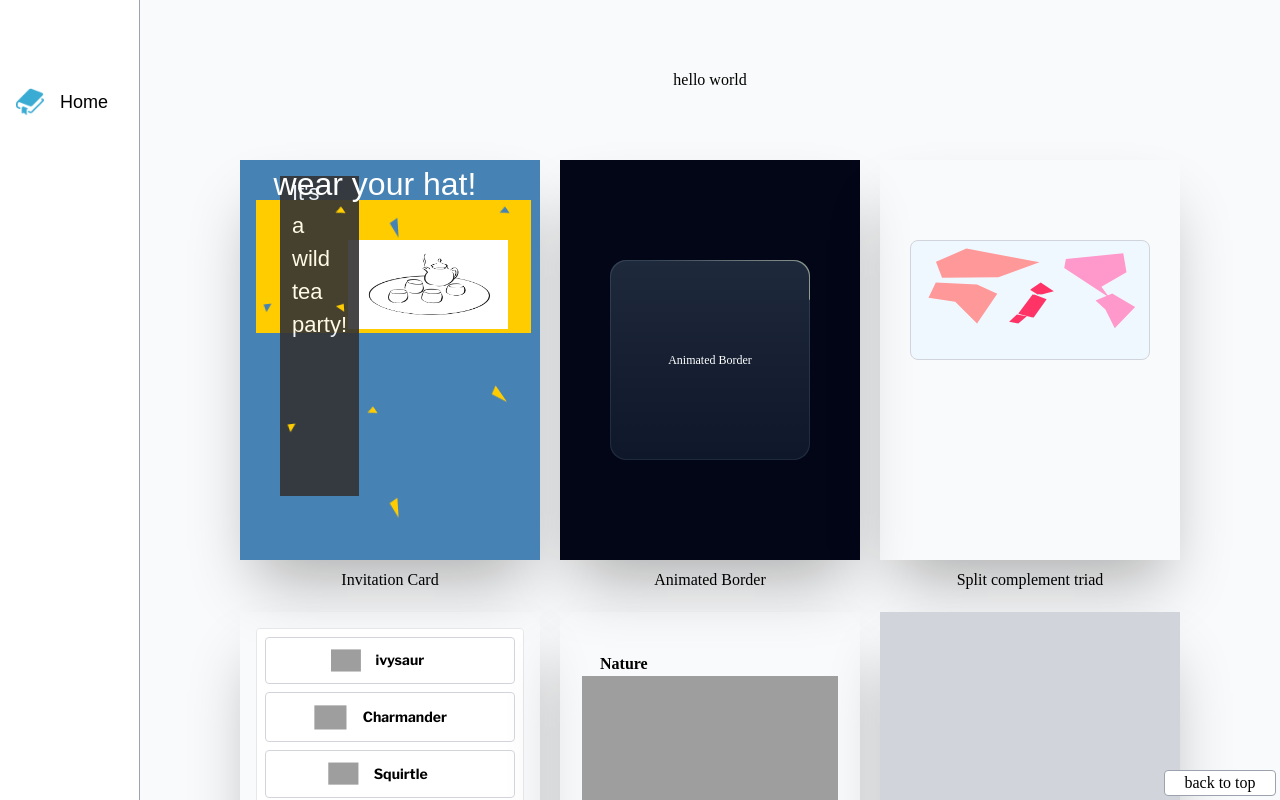
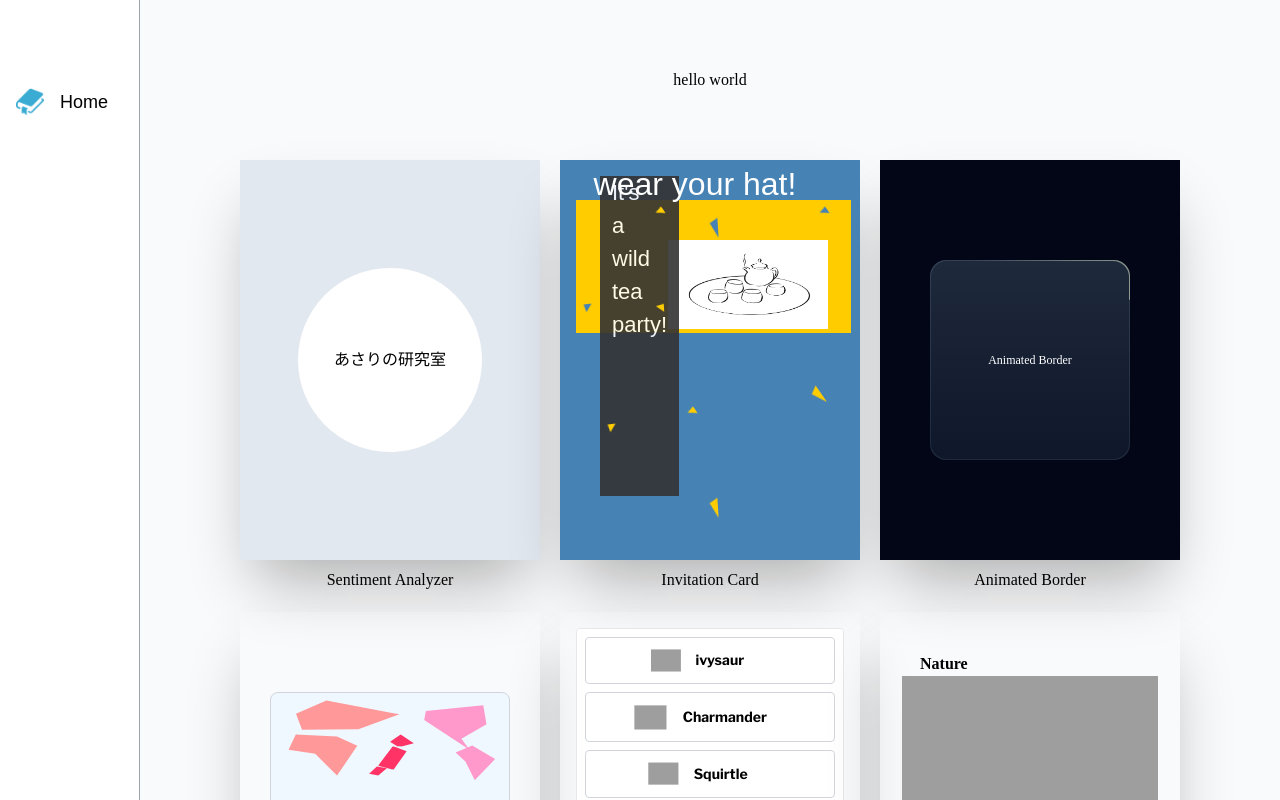
Before and after one commit to khiz125/design-book, a Next.js app: page / in a window 1280 px wide. Built offline with nearby package versions, Linux system fonts and the light colour scheme; grey boxes are pictures that could not be loaded; a web font is replaced by a local one.

Commit message:
add link to my another project

```diff
--- a/src/app/components/constants/contents.tsx
+++ b/src/app/components/constants/contents.tsx
@@ -2,7 +2,6 @@ import React from 'react';
 import InvitationCard from "@/app/designbook/[id]/InvitationCard";
 import AnimatedBorder from "@/app/designbook/[id]/AnimatedBorder";
 import SplitComplimentTriad from "@/app/designbook/[id]/SplitComplimentTriad";
-import UnderConstruction from '@/app/designbook/[id]/UnderConstruction';
 import InfinityLoop from '@/app/designbook/[id]/InfinityLoop';
 import SmoothScroll from '@/app/designbook/[id]/SmoothScroll';
 
@@ -18,5 +17,4 @@ export const PAGE_CONTENTS:PageContents[] = [
 	{ id: "using-colors", title: "Split complement triad", component: <SplitComplimentTriad /> },
   { id: "loop-slider", title: "Loop Slider", component: <InfinityLoop /> },
   { id: "smooth-scroll", title: "Smooth scrolling", component: <SmoothScroll /> },
-  { id: "under-construction", title: "Under Construction...", component: <UnderConstruction /> },
 ];
--- /dev/null
+++ b/src/app/designbook/[id]/SentimentAnalyzer.tsx
@@ -0,0 +1,21 @@
+import React from "react";
+
+const SentimentAnalyzer = () => {
+  return (
+    <div className="hover:scale-110 m-0 hover:duration-200 overflow-hidden w-[300px] h-[400px] shadow-[0_35px_60px_-15px_rgba(0,0,0,0.3)]">
+      <a
+        href="https://nlp-app-xi.vercel.app/"
+        target="_blank"
+        rel="noopener noreferrer"
+      >
+        <section className="w-full h-full bg-slate-200 flex items-center justify-center">
+          <div className="bg-white px-9 py-20 rounded-full">
+            あさりの研究室
+          </div>
+        </section>
+      </a>
+    </div>
+  );
+};
+
+export default SentimentAnalyzer;
--- a/src/app/designbook/[id]/SmoothScroll.tsx
+++ b/src/app/designbook/[id]/SmoothScroll.tsx
@@ -73,7 +73,7 @@ const SmoothScroll: React.FC = () => {
     };
   }, [throttledResize]);
   return (
-    <div ref={ref} className="p-10 relative h-full overflow-scroll">
+    <div ref={ref} className="p-10 relative h-full overflow-y-scroll">
       {parentWidth > 310 && (
         <section ref={headerRef} className="w-full">
           <div className="grid lg:grid-cols-3 md:grid-cols-2 items-center my-5 gap-4">
@@ -153,6 +153,7 @@ const SmoothScroll: React.FC = () => {
           </div>
         ))}
       </section>
+      {parentWidth > 310 && (
         <button
           onClick={() => handleBackToTop(headerRef)}
           className={`fixed bg-white w-28 bottom-1 right-1 ${
@@ -161,6 +162,7 @@ const SmoothScroll: React.FC = () => {
         >
           back to top
         </button>
+      )}
     </div>
   );
 };
--- a/src/app/page.tsx
+++ b/src/app/page.tsx
@@ -1,5 +1,6 @@
 import React, { Suspense } from "react";
 import Card from "./components/Card";
+import SentimentAnalyzer from "./designbook/[id]/SentimentAnalyzer";
 import Loading from "./designbook/[id]/loading";
 import { PAGE_CONTENTS } from "./components/constants/contents";
 
@@ -10,12 +11,17 @@ const Home = () => {
         <div className="flex justify-center items-center h-[160px] py-10">
           hello world
         </div>
-          <div className="mx-10 grid grid-cols-1 md:grid-cols-2 xl:grid-cols-3 2xl:grid-cols-4 min-[2000px]:grid-cols-5 gap-5 justify-center items-center">
+        <div className="mx-10 grid grid-cols-1 md:grid-cols-2 xl:grid-cols-3 2xl:grid-cols-4 min-[2000px]:grid-cols-5 gap-5 justify-center ">
+          <div>
+            <SentimentAnalyzer />
+            <p className="mt-2 text-center">Sentiment Analyzer</p>
+          </div>
           {PAGE_CONTENTS.map((page, i) => (
-              <div key={i} className="h-full flex flex-col justify-center items-center">
-                <Card href={`/designbook/${page.id}`}>
-                  {page.component}
-                </Card>
+            <div
+              key={i}
+              className="h-full flex flex-col justify-center items-center"
+            >
+              <Card href={`/designbook/${page.id}`}>{page.component}</Card>
               <p className="mt-2">{page.title}</p>
             </div>
           ))}
@@ -23,5 +29,5 @@ const Home = () => {
       </section>
     </Suspense>
   );
-}
+};
 export default Home;
```
Lines whose indentation alone changed are shown as unchanged.
